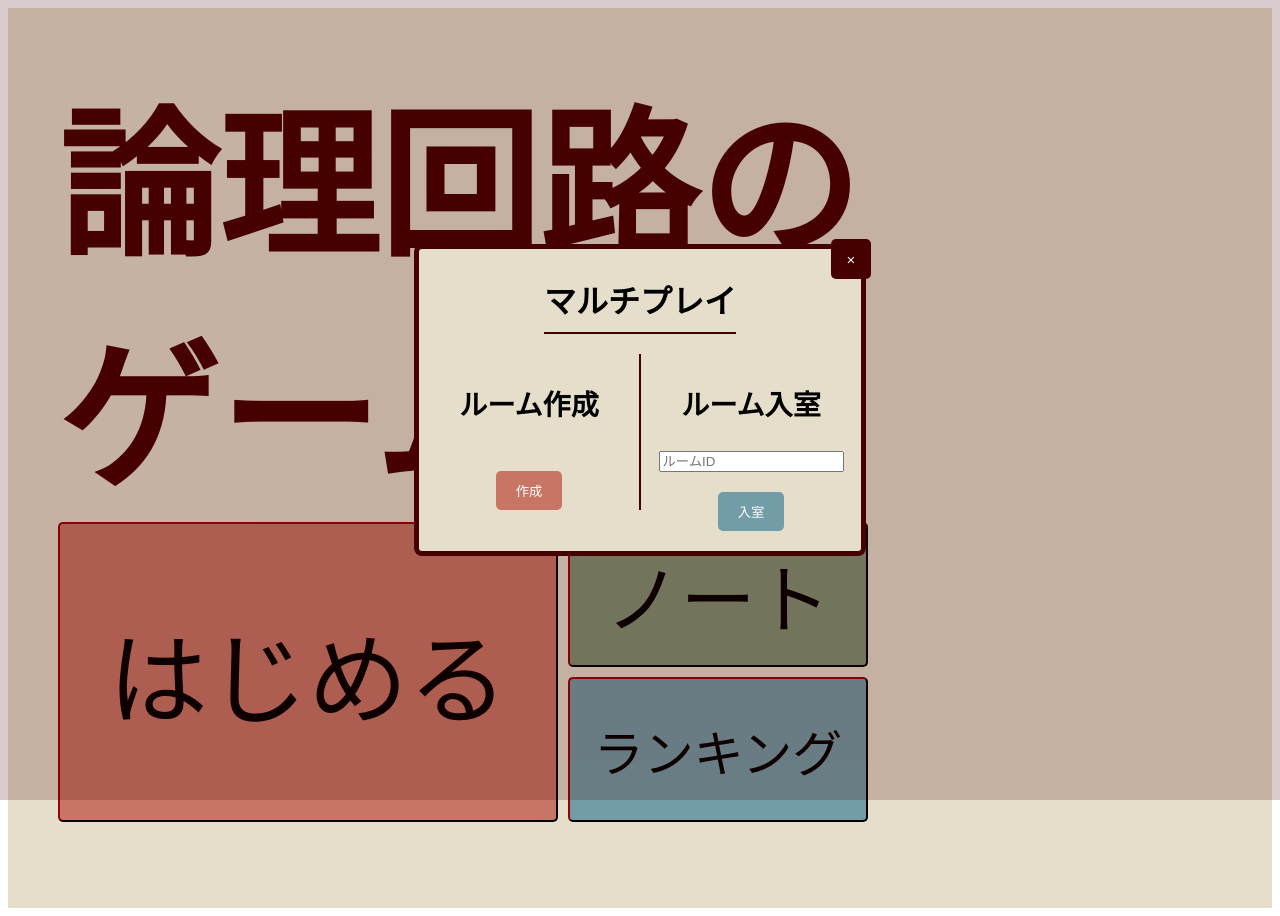
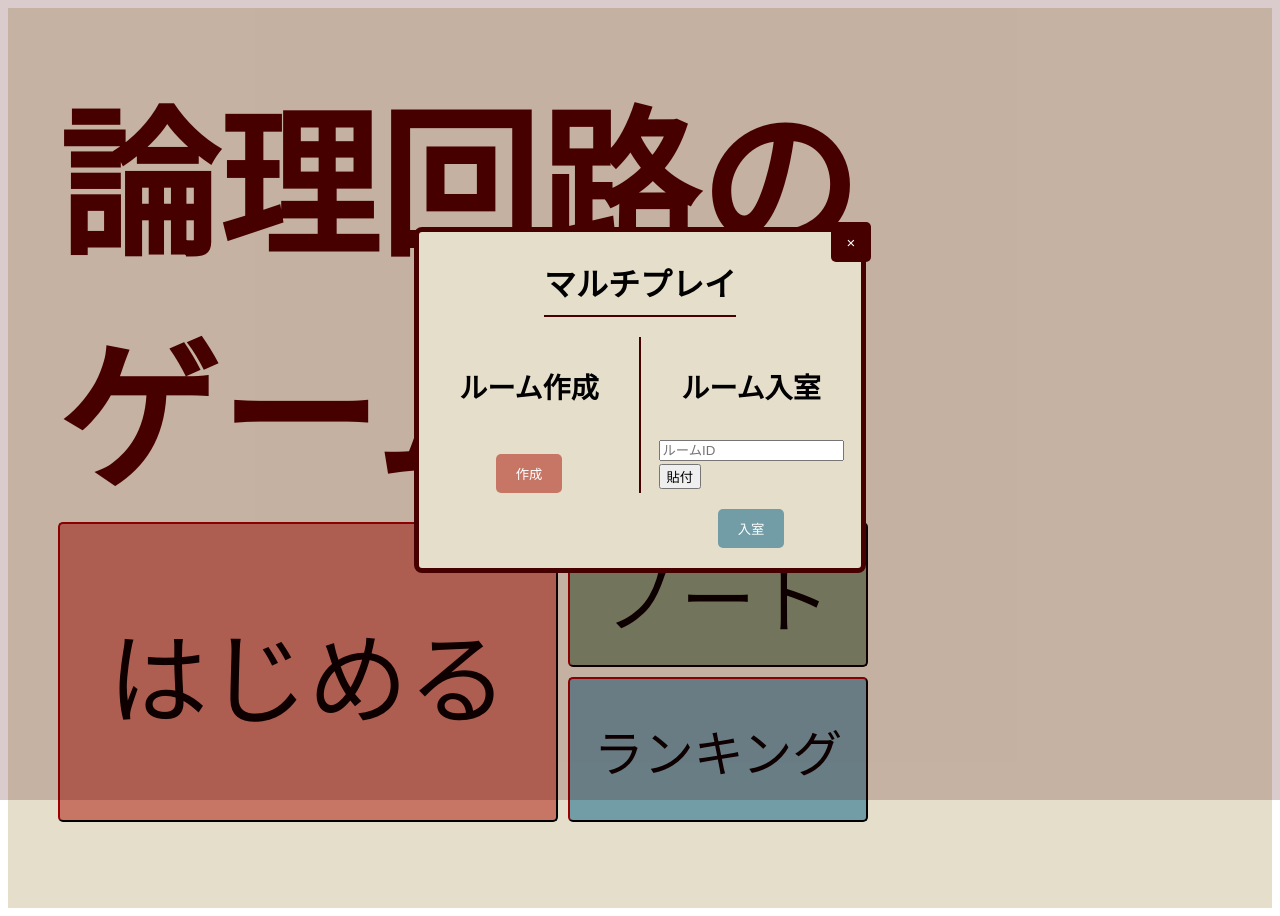
Before and after one commit to sono0418/logic_SLG, a React (Vite) app in the folder frontend/: page / in a window 1280 px wide. Both pictures are taken after a click on the button "はじめる". Built offline with nearby package versions, Linux system fonts and the light colour scheme.

Commit message:
入室画面にペーストボタンを追加

```diff
--- a/frontend/src/components/Popups/PopUpA.tsx
+++ b/frontend/src/components/Popups/PopUpA.tsx
@@ -30,6 +30,18 @@ const PopUpA: React.FC<PopUpProps> = ({ onClose }) => {
     }
   };
 
+  //テキストペースト処理
+  const handlePaste = async () => {
+    try {
+      const text = await navigator.clipboard.readText();
+      setInputRoomId(text);
+    } catch (err) {
+      console.error('クリップボードの読み取りに失敗しました: ', err);
+      // ユーザーに何らかのフィードバックを返すこともできます
+      alert('ペーストに失敗しました。');
+    }
+  };
+
   return (
     <div className="popup-overlay">
       <div className="popup-content">
@@ -46,12 +58,15 @@ const PopUpA: React.FC<PopUpProps> = ({ onClose }) => {
           </div>
           <div className='content-right'>
             <h3>ルーム入室</h3>
+            <div className = "input-with-button">
               <input
                 type="text"
                 placeholder="ルームID"
                 value={inputRoomId}
                 onChange={(e) => setInputRoomId(e.target.value)}
               />
+              <button className='paste-button' onClick={handlePaste}>貼付</button>
+            </div>
             <button className='bluebutton' onClick={handleJoinRoom} disabled={!inputRoomId.trim()}>
               入室
             </button>
```
Lines whose indentation alone changed are shown as unchanged.
